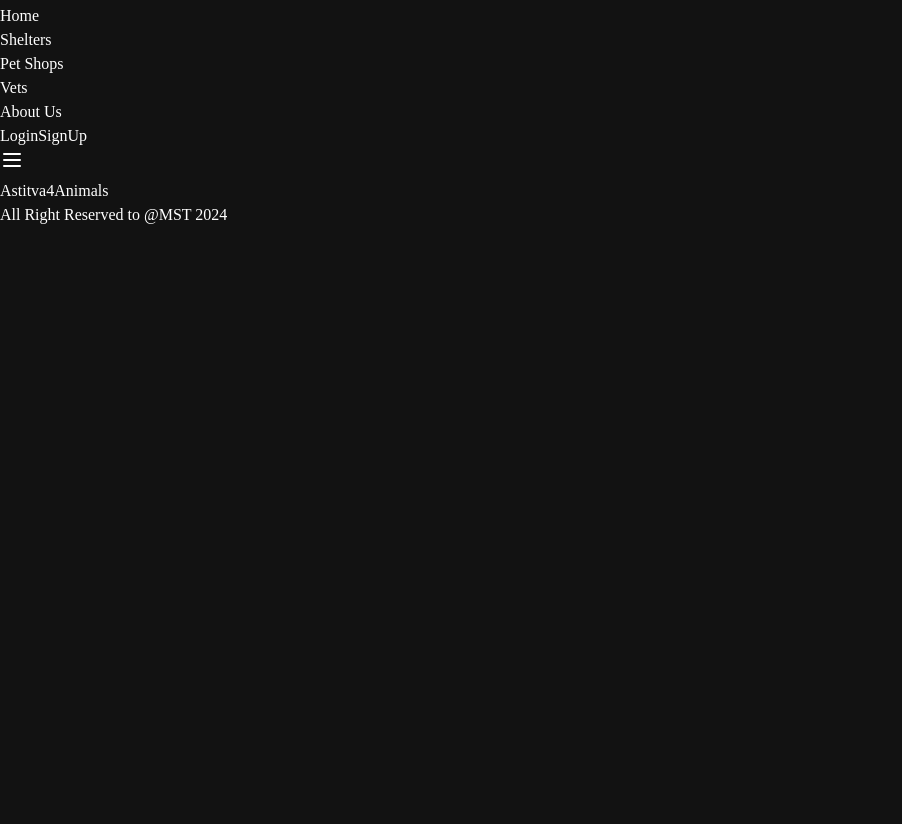
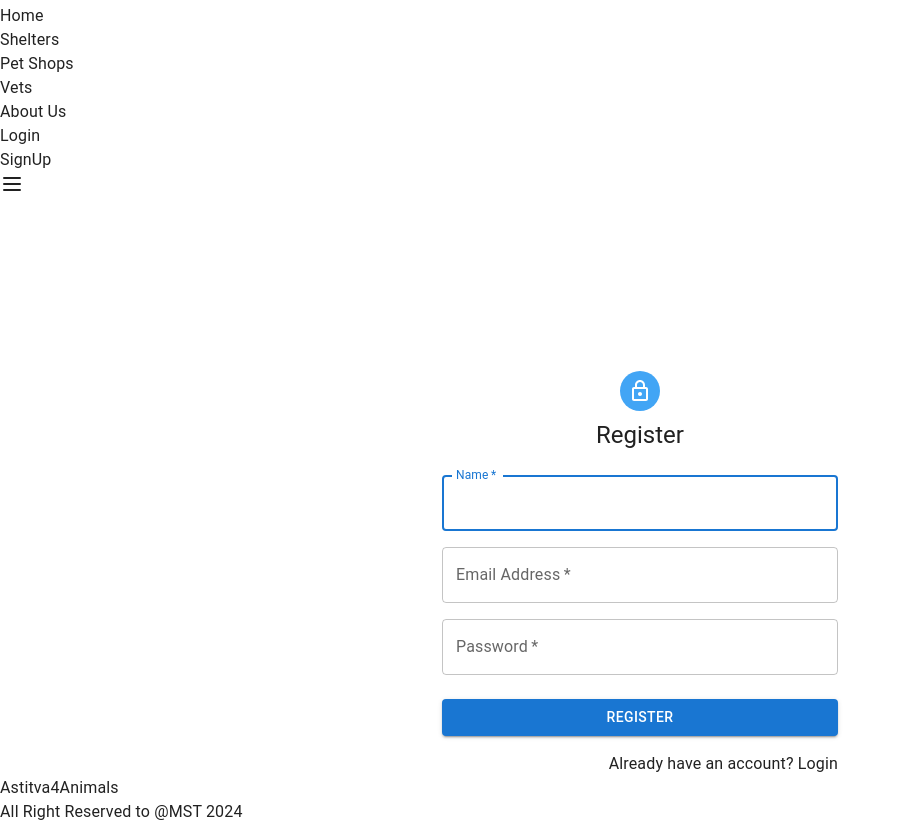
Before and after one commit to MSTripathii/Astitva, a React (Vite) app: page /signup in a window 1280 px wide. Shown: the part 480-1304 px from the top of the page, without its empty margins (0-902 px from the left). Before the commit the page ends 800 px from the top, so only its background shows below. Built offline with nearby package versions, Linux system fonts and the light colour scheme; a web font is replaced by a local one.

Commit message:
auth update

```diff
--- a/package.json
+++ b/package.json
@@ -10,6 +10,10 @@
     "preview": "vite preview"
   },
   "dependencies": {
+    "@emotion/react": "^11.13.3",
+    "@emotion/styled": "^11.13.0",
+    "@mui/icons-material": "^6.1.4",
+    "@mui/material": "^6.1.4",
     "@vercel/analytics": "^1.3.1",
     "lucide": "^0.400.0",
     "lucide-react": "^0.400.0",
--- a/src/App.jsx
+++ b/src/App.jsx
@@ -13,6 +13,9 @@ import Form from './Components/Form'
 import Footer from './Components/Footer'
 import { Analytics } from "@vercel/analytics/react"
 import Shelters from './Components/Shelters'
+import Login from './Authentication/Login'
+import SignUp from './Authentication/SignUp'
+
 
 function App() {
 
@@ -31,6 +34,9 @@ function App() {
           <Route path='/Donate' element={<Donate/>}></Route>
           <Route path='/form' element={<Form/>}></Route>
           <Route path='/shelters' element={<Shelters/>}></Route>
+          <Route path='/login' element={<Login/>}></Route>
+          <Route path='/signup' element={<SignUp/>}></Route>
+
         </Routes>
         {/* <Home></Home>
         <Team></Team>
--- /dev/null
+++ b/src/Authentication/Login.tsx
@@ -0,0 +1,85 @@
+import { LockOutlined } from "@mui/icons-material";
+import {
+  Container,
+  CssBaseline,
+  Box,
+  Avatar,
+  Typography,
+  TextField,
+  Button,
+  Grid,
+} from "@mui/material";
+import React from "react";
+import { useState } from "react";
+import { Link } from "react-router-dom";
+
+const Login = () => {
+  const [email, setEmail] = useState("");
+  const [password, setPassword] = useState("");
+
+  const handleLogin = () => {};
+
+  return (
+    <>
+      <Container maxWidth="xs">
+        <CssBaseline />
+        <Box
+          sx={{
+            mt: 20,
+            display: "flex",
+            flexDirection: "column",
+            alignItems: "center",
+          }}
+        >
+          <Avatar sx={{ m: 1, bgcolor: "primary.light" }}>
+            <LockOutlined />
+          </Avatar>
+          <Typography variant="h5">Login</Typography>
+          <Box sx={{ mt: 1 }}>
+            <TextField
+              margin="normal"
+              required
+              fullWidth
+              id="email"
+              label="Email Address"
+              name="email"
+              autoFocus
+              value={email}
+              onChange={(e) => setEmail(e.target.value)}
+            />
+
+            <TextField
+              margin="normal"
+              required
+              fullWidth
+              id="password"
+              name="password"
+              label="Password"
+              type="password"
+              value={password}
+              onChange={(e) => {
+                setPassword(e.target.value);
+              }}
+            />
+
+            <Button
+              fullWidth
+              variant="contained"
+              sx={{ mt: 3, mb: 2 }}
+              onClick={handleLogin}
+            >
+              Login
+            </Button>
+            <Grid container justifyContent={"flex-center"}>
+              <Grid item>
+                <Link to="/signup">Don't have an account? Sign-Up</Link>
+              </Grid>
+            </Grid>
+          </Box>
+        </Box>
+      </Container>
+    </>
+  );
+};
+
+export default Login;
--- /dev/null
+++ b/src/Authentication/SignUp.tsx
@@ -0,0 +1,98 @@
+import {
+  Avatar,
+  Box,
+  Button,
+  Container,
+  CssBaseline,
+  Grid,
+  TextField,
+  Typography,
+} from "@mui/material";
+import { LockOutlined } from "@mui/icons-material";
+import { useState } from "react";
+import React from "react"
+import { Link } from "react-router-dom";
+
+const SignUp = () => {
+  const [name, setName] = useState("");
+  const [email, setEmail] = useState("");
+  const [password, setPassword] = useState("");
+
+  const handleRegister = async () => {};
+
+  return (
+    <>
+      <Container maxWidth="xs">
+        <CssBaseline />
+        <Box
+          sx={{
+            mt: 20,
+            display: "flex",
+            flexDirection: "column",
+            alignItems: "center",
+          }}
+        >
+          <Avatar sx={{ m: 1, bgcolor: "primary.light" }}>
+            <LockOutlined />
+          </Avatar>
+          <Typography variant="h5">Register</Typography>
+          <Box sx={{ mt: 3 }}>
+            <Grid container spacing={2}>
+              <Grid item xs={12}>
+                <TextField
+                  name="name"
+                  required
+                  fullWidth
+                  id="name"
+                  label="Name"
+                  autoFocus
+                  value={name}
+                  onChange={(e) => setName(e.target.value)}
+                />
+              </Grid>
+
+              <Grid item xs={12}>
+                <TextField
+                  required
+                  fullWidth
+                  id="email"
+                  label="Email Address"
+                  name="email"
+                  value={email}
+                  onChange={(e) => setEmail(e.target.value)}
+                />
+              </Grid>
+              <Grid item xs={12}>
+                <TextField
+                  required
+                  fullWidth
+                  name="password"
+                  label="Password"
+                  type="password"
+                  id="password"
+                  value={password}
+                  onChange={(e) => setPassword(e.target.value)}
+                />
+              </Grid>
+            </Grid>
+            <Button
+              fullWidth
+              variant="contained"
+              sx={{ mt: 3, mb: 2 }}
+              onClick={handleRegister}
+            >
+              Register
+            </Button>
+            <Grid container justifyContent="flex-end">
+              <Grid item>
+                <Link to="/login">Already have an account? Login</Link>
+              </Grid>
+            </Grid>
+          </Box>
+        </Box>
+      </Container>
+    </>
+  );
+};
+
+export default SignUp;
--- a/src/Components/Footer.jsx
+++ b/src/Components/Footer.jsx
@@ -2,12 +2,14 @@ import React from 'react'
 
 const Footer = () => {
   return (
-    <nav className='bottom-0 max-w-screen'>
+    <div classname="">
+    <nav className='w-full bottom-0 fixed'>
         <div className="text-center bg-teal-500 p-3">
         <h1 className='text-3xl font-bold'><span className='text-black'>Astitva</span>4<span className='text-black'>Animals</span></h1>
         <p className='mt-3'>All Right Reserved to @MST 2024</p>
         </div>
     </nav>
+    </div>
   )
 }
 
--- a/src/Components/Navbar.jsx
+++ b/src/Components/Navbar.jsx
@@ -51,8 +51,12 @@ const Navbar = () => {
           </div>
 
           <div className="hidden lg:flex gap-5 text-xl">
-            <a href="" className='p-3 bg-white border border-black rounded-lg hover:scale-110 hover:bg-black hover:text-white'>Login</a>
-            <a href="" className='p-3 bg-white border border-black rounded-lg hover:scale-110 hover:bg-black hover:text-white'>SignUp</a>
+            <ul className='flex text-xl gap-10'>
+            <li><Link to="/login" className='p-3 bg-white border border-black rounded-lg hover:scale-110 hover:bg-black hover:text-white'>Login</Link></li>
+            <li><Link to="/signup" className='p-3 bg-white border border-black rounded-lg hover:scale-110 hover:bg-black hover:text-white'>SignUp</Link></li>
+            </ul>
+            {/* <a href="" className='p-3 bg-white border border-black rounded-lg hover:scale-110 hover:bg-black hover:text-white'>Login</a>
+            <a href="" className='p-3 bg-white border border-black rounded-lg hover:scale-110 hover:bg-black hover:text-white'>SignUp</a> */}
 
           </div>
 
```
Also changed, not shown: 1 other file (tests, documents, lock files or other folders).
